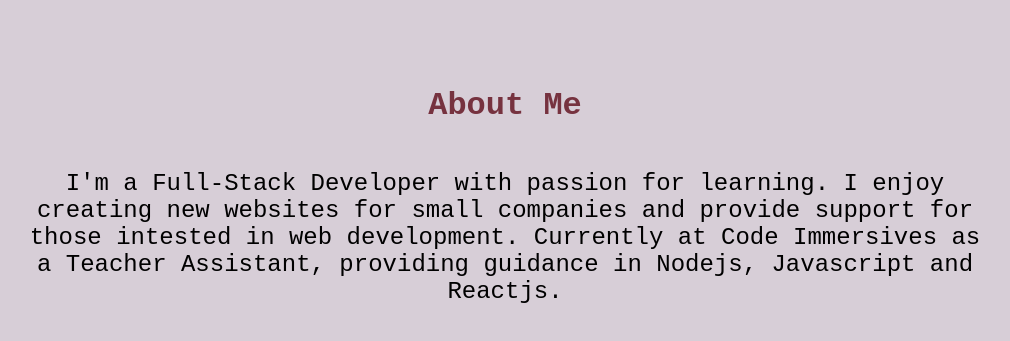
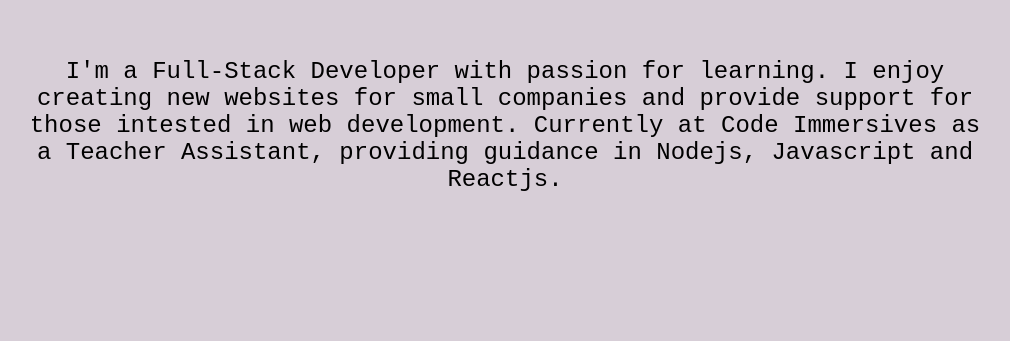
Before and after one commit to ginnygu/ginny_gu, a React (Create React App) app: page / in a window 1280 px wide. Shown: the part 966-1307 px from the top of the page, without its empty margins (135-1145 px from the left). Built offline with nearby package versions, Linux system fonts and the light colour scheme.

Commit message:
changes to height and about me area

```diff
--- a/src/App.css
+++ b/src/App.css
@@ -16,6 +16,10 @@ section {
 section div {
   background-color: white;
   height: 100vh;
+}
+
+.about-title{
+  display: none;
 }
 
 .message,
@@ -131,8 +135,6 @@ span {
   margin: auto;
 }
 
-#Home,
-#About,
 #Contact {
   height: 75vh;
 }
--- a/src/components/About.jsx
+++ b/src/components/About.jsx
@@ -4,7 +4,7 @@ import logo from '../../src/logo.svg'
 function About() {
     return (
         <div>
-            <h1 className='title'>About Me</h1>
+            <h1 className='title about-title'>About Me</h1>
             <section className='sections'>
                 <p className= 'about-me'>
                     I'm a Full-Stack Developer with passion for learning. I enjoy creating new websites for small companies and provide support for those intested in web development. Currently at Code Immersives as a Teacher Assistant, providing guidance in Nodejs, Javascript and Reactjs.
```
